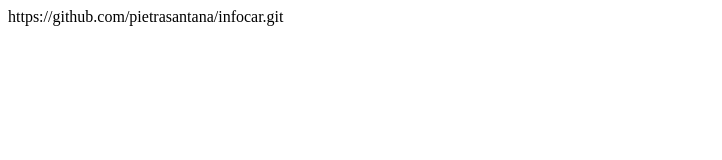
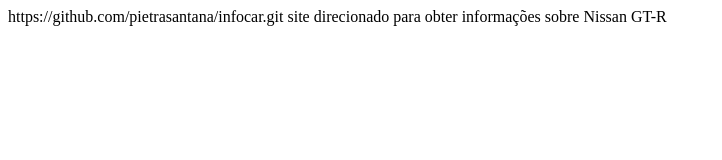
Before and after one commit to pietrasantana/infocar, a plain HTML site: page index.html in a window 1280 px wide. Shown: the whole page, without its empty margins (0-722 px from the left). Drawn offline with Linux system fonts and the light colour scheme.

Commit message:
descrição do site

```diff
--- a/index.html
+++ b/index.html
@@ -6,5 +6,7 @@
   </head>
   <body>
     https://github.com/pietrasantana/infocar.git
+
+    site direcionado para obter informações sobre Nissan GT-R
   </body>
 </html>
```
